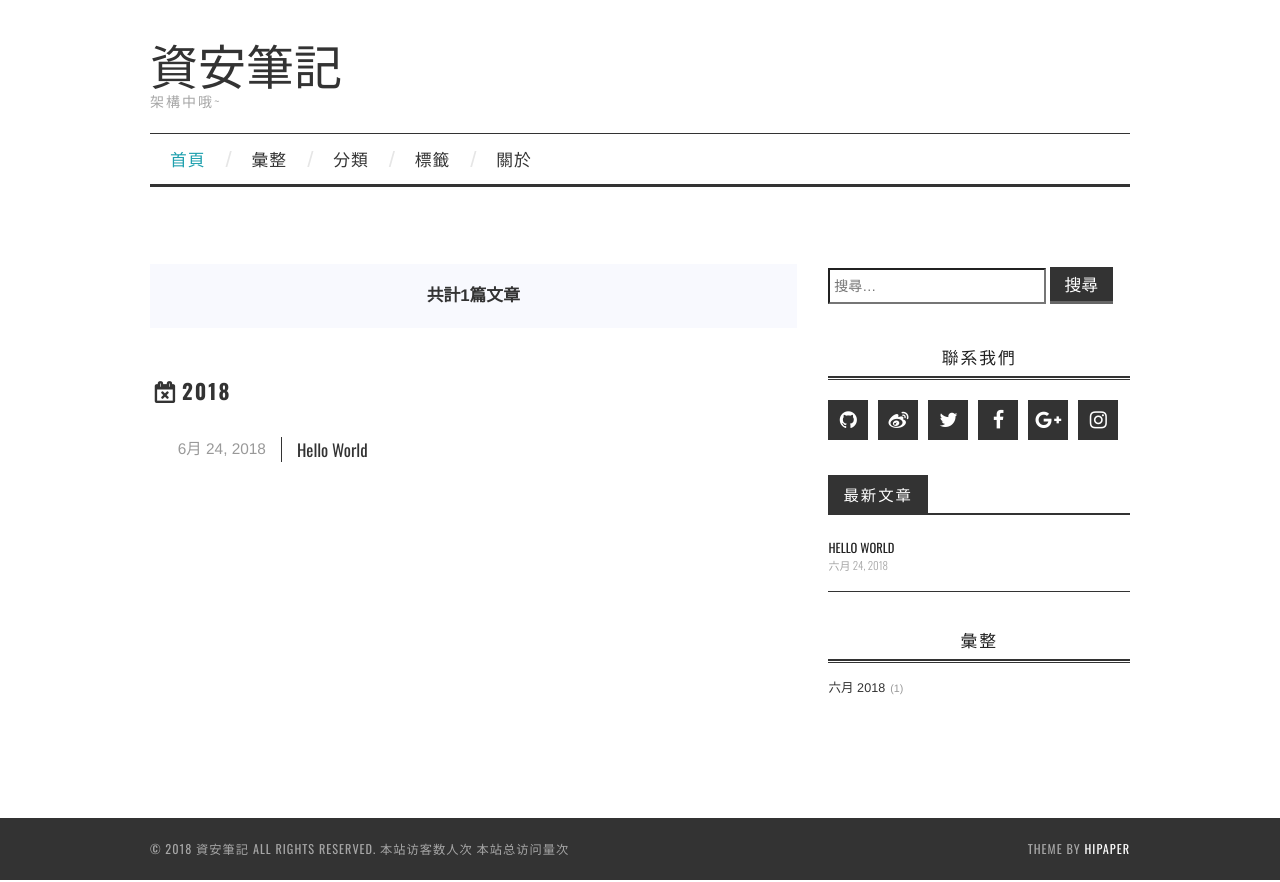
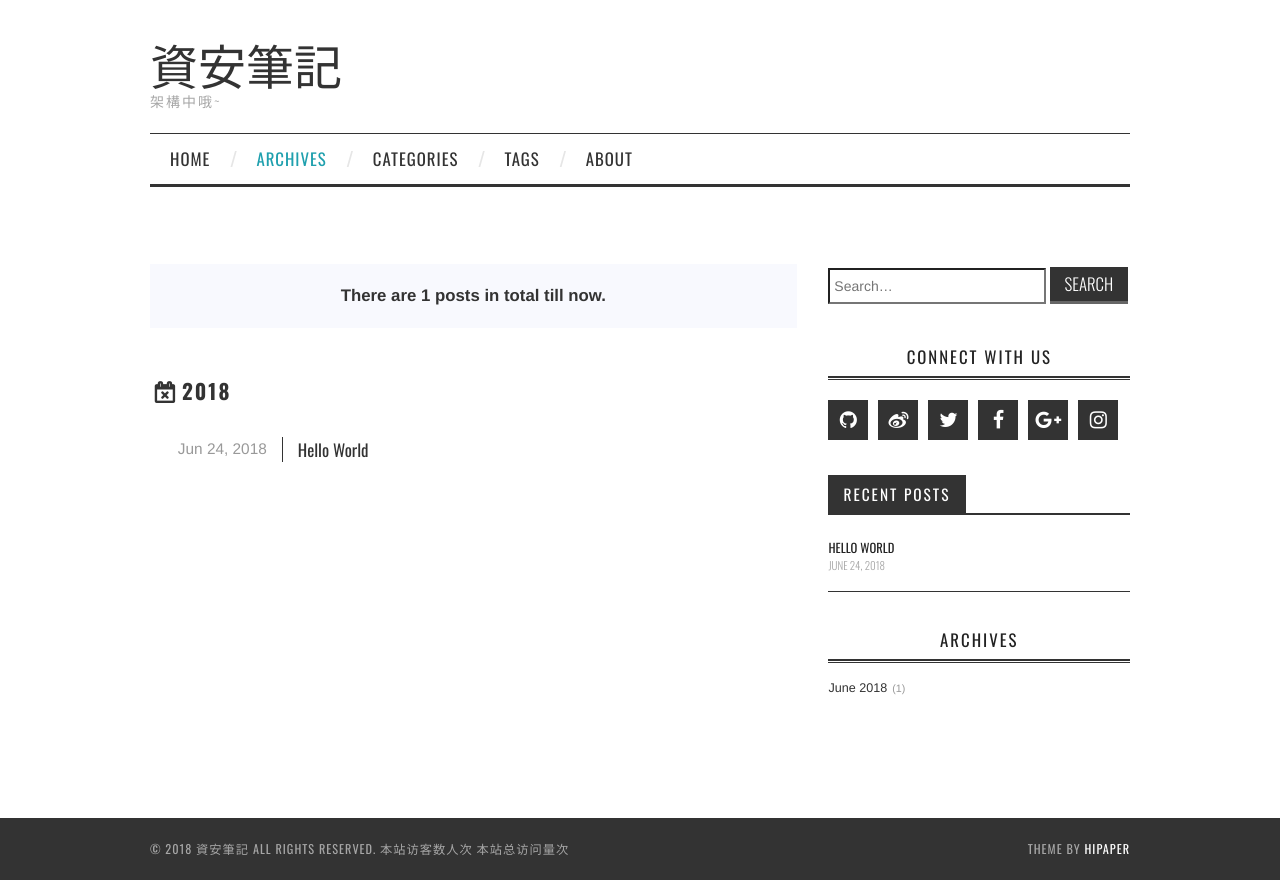
Before and after one commit to chirs2972/chirs2972.github.io, a plain HTML site: page archives/2018/06/index.html in a window 1280 px wide. Drawn offline with nearby package versions, Linux system fonts and the light colour scheme; some packages are replaced by stand-ins of ours; a script that the page names is missing.

Commit message:
Site updated: 2018-06-24 21:00:34

```diff
--- a/archives/2018/06/index.html
+++ b/archives/2018/06/index.html
@@ -3,7 +3,7 @@
 <head>
   <meta charset="utf-8">
 
-  <title>彙整: 2018/6 | 資安筆記</title>
+  <title>Archives: 2018/6 | 資安筆記</title>
   <meta name="viewport" content="width=device-width, initial-scale=1, maximum-scale=1">
 
 
@@ -15,7 +15,7 @@
 <meta property="og:url" content="https://chirs2972.github.io/archives/2018/06/index.html">
 <meta property="og:site_name" content="資安筆記">
 <meta property="og:description" content="架構中哦~">
-<meta property="og:locale" content="zh-TW">
+<meta property="og:locale" content="en">
 <meta name="twitter:card" content="summary">
 <meta name="twitter:title" content="資安筆記">
 <meta name="twitter:description" content="架構中哦~">
@@ -79,15 +79,15 @@
             <div class="clearfix sf-menu">
               <ul id="main-nav" class="menu sf-js-enabled sf-arrows"  style="touch-action: pan-y;">
 
-                      <li class="menu-item menu-item-type-custom menu-item-object-custom menu-item-home menu-item-1663"> <a class="" href="/">首頁</a> </li>
+                      <li class="menu-item menu-item-type-custom menu-item-object-custom menu-item-home menu-item-1663"> <a class="" href="/">Home</a> </li>
 
-                      <li class="menu-item menu-item-type-custom menu-item-object-custom menu-item-home menu-item-1663"> <a class="" href="/archives">彙整</a> </li>
+                      <li class="menu-item menu-item-type-custom menu-item-object-custom menu-item-home menu-item-1663"> <a class="" href="/archives">Archives</a> </li>
 
-                      <li class="menu-item menu-item-type-custom menu-item-object-custom menu-item-home menu-item-1663"> <a class="" href="/categories">分類</a> </li>
+                      <li class="menu-item menu-item-type-custom menu-item-object-custom menu-item-home menu-item-1663"> <a class="" href="/categories">Categories</a> </li>
 
-                      <li class="menu-item menu-item-type-custom menu-item-object-custom menu-item-home menu-item-1663"> <a class="" href="/tags">標籤</a> </li>
+                      <li class="menu-item menu-item-type-custom menu-item-object-custom menu-item-home menu-item-1663"> <a class="" href="/tags">Tags</a> </li>
 
-                      <li class="menu-item menu-item-type-custom menu-item-object-custom menu-item-home menu-item-1663"> <a class="" href="/about">關於</a> </li>
+                      <li class="menu-item menu-item-type-custom menu-item-object-custom menu-item-home menu-item-1663"> <a class="" href="/about">About</a> </li>
 
               </ul>
             </div>
@@ -104,7 +104,7 @@
       <div id="content" class="outer">
 
           <section id="main">
-  <div class="archives-tags-wrap"><blockquote><span>共計1篇文章</span></blockquote>
+  <div class="archives-tags-wrap"><blockquote><span>There are 1 posts in total till now.</span></blockquote>
 
 
 
@@ -128,7 +128,7 @@
     <header class="archive-article-header">
 
       <a href="/2018/06/24/hello-world/" class="archive-article-date">
-		  <time datetime="2018-06-24T10:02:08.479Z" itemprop="datePublished">6月 24, 2018</time>
+		  <time datetime="2018-06-24T10:02:08.479Z" itemprop="datePublished">Jun 24, 2018</time>
 	  </a>
 
 
@@ -159,15 +159,15 @@
     <form class="search-form">
         <label style="width: 72%;">
             <span class="screen-reader-text">Search for:</span>
-            <input type="search" class="search-field" style="height: 36px; width: 100%;" placeholder=" 搜尋…" value="" name="s" title="Search for:">
+            <input type="search" class="search-field" style="height: 36px; width: 100%;" placeholder=" Search…" value="" name="s" title="Search for:">
         </label>
-        <input type="submit" class="search-form-submit" value="搜尋">
+        <input type="submit" class="search-form-submit" value="Search">
     </form>
     <div class="ins-search">
     <div class="ins-search-mask"></div>
     <div class="ins-search-container">
         <div class="ins-input-wrapper">
-            <input type="text" class="ins-search-input" placeholder="請輸入關鍵詞..."/>
+            <input type="text" class="ins-search-input" placeholder="Type something..."/>
             <span class="ins-close ins-selectable"><i class="fa fa-times-circle"></i></span>
         </div>
         <div class="ins-section-wrapper">
@@ -179,11 +179,11 @@
 (function (window) {
     var INSIGHT_CONFIG = {
         TRANSLATION: {
-            POSTS: '文章',
-            PAGES: '頁面',
-            CATEGORIES: '分類',
-            TAGS: '標籤',
-            UNTITLED: '(無標題)',
+            POSTS: 'Posts',
+            PAGES: 'Pages',
+            CATEGORIES: 'Categories',
+            TAGS: 'Tags',
+            UNTITLED: '(Untitled)',
         },
         ROOT_URL: '/',
         CONTENT_URL: '/content.json',
@@ -198,7 +198,7 @@
 
 
   <div class="widget-wrap">
-    <h3 class="widget-title">聯系我們</h3>
+    <h3 class="widget-title">Connect With Us</h3>
     <div class="widget widget_athemes_social_icons">
 
     	<ul class="clearfix widget-social-icons">
@@ -242,7 +242,7 @@
 
   <div class="widget_athemes_tabs">
     <ul id="widget-tab" class="clearfix widget-tab-nav">
-      <li class="active"><a>最新文章</a></li>
+      <li class="active"><a>Recent Posts</a></li>
     </ul>
     <div class="widget">
       <ul>
@@ -254,7 +254,7 @@
 
 
               <h6 style="margin: 0;"><a href="/2018/06/24/hello-world/">Hello World</a></h6>
-              <span>六月 24, 2018</span>
+              <span>June 24, 2018</span>
             </div>
 
           </li>
@@ -274,10 +274,10 @@
 
 
   <div class="widget-wrap">
-    <h3 class="widget-title">彙整</h3>
+    <h3 class="widget-title">Archives</h3>
 
     <div class="widget">
-      <ul class="archive-list"><li class="archive-list-item"><a class="archive-list-link" href="/archives/2018/06/">六月 2018</a><span class="archive-list-count">1</span></li></ul>
+      <ul class="archive-list"><li class="archive-list-item"><a class="archive-list-link" href="/archives/2018/06/">June 2018</a><span class="archive-list-count">1</span></li></ul>
     </div>
   </div>
 
```
Also changed, not shown: 2018/06/24/hello-world/index.html (+8 -8 lines), archives/2018/index.html (+22 -22 lines), archives/index.html (+22 -22 lines), index.html (+21 -21 lines).
